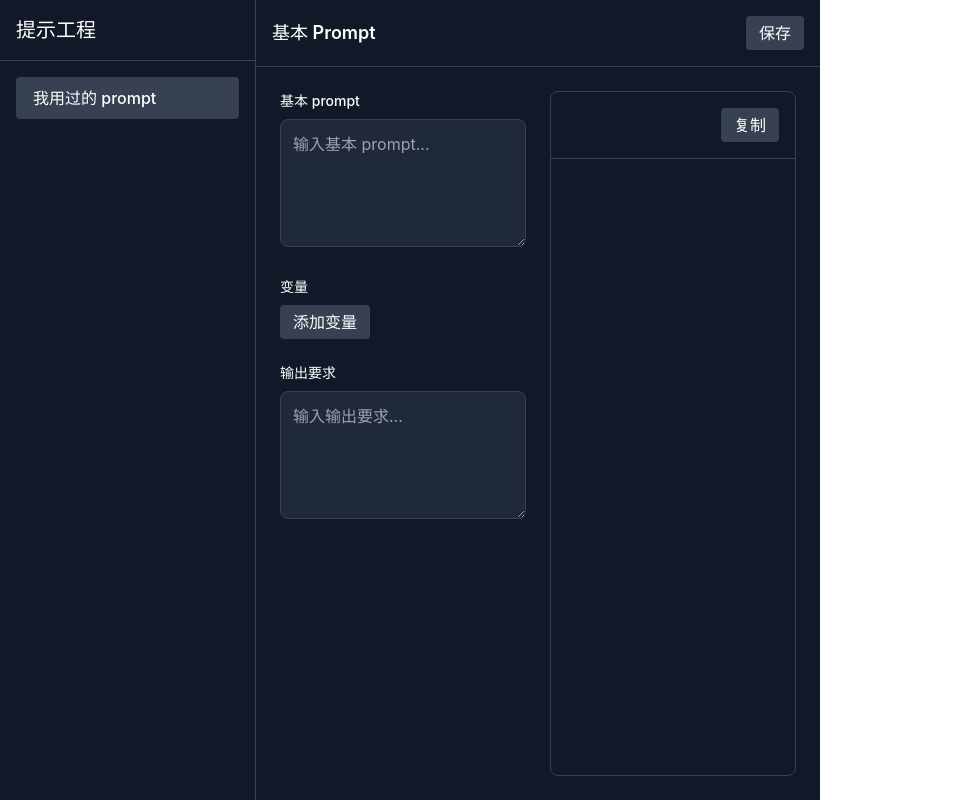
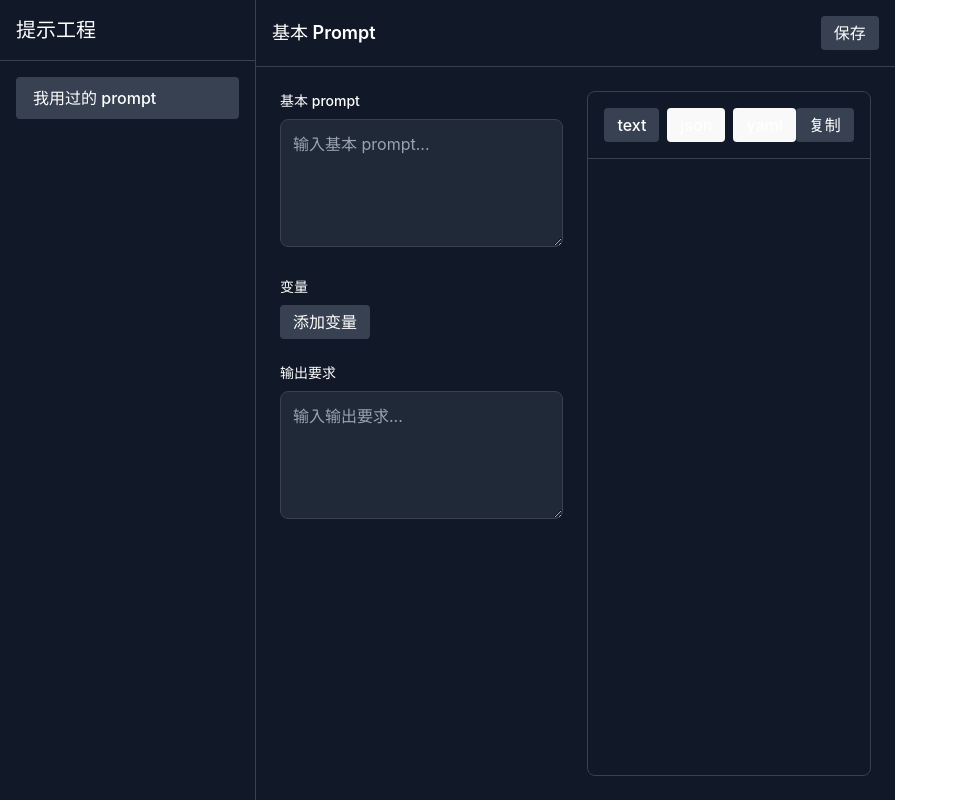
Before and after one commit to re0phimes/PromptSimpleManager, a Vue app: page / in a window 1280 px wide. Shown: the whole page, without its empty margins (0-958 px from the left). Built offline with nearby package versions, Linux system fonts and the light colour scheme.

Commit message:
fix: app中root div的class用了h-screen而不是h-full导致样式错误。

```diff
--- a/src/components/MainContent.vue
+++ b/src/components/MainContent.vue
@@ -46,10 +46,10 @@
     </div>
 
     <!-- Output Section -->
-      <div class="border border-gray-700 rounded-lg">
+    <div class="border border-gray-700 rounded-lg h-full">
       <div class="border-b border-gray-700 p-4 flex justify-between items-center">
         <div class="flex space-x-2">
-            <!-- <button
+          <button
             v-for="format in ['text', 'json', 'yaml']"
             :key="format"
             @click="store.setOutputFormat(format)"
@@ -57,13 +57,13 @@
             :class="store.outputFormat === format ? 'bg-gray-700' : 'hover:bg-gray-800'"
           >
             {{ format }}
-            </button> -->
+          </button>
         </div>
         <button class="px-3 py-1 rounded bg-gray-700 hover:bg-gray-600">
           复制
         </button>
       </div>
-        <div class="p-4">
+      <div class="p-4 h-full overflow-auto">
         <pre class="whitespace-pre-wrap">{{ store.output }}</pre>
       </div>
     </div>
```
Lines whose indentation alone changed are shown as unchanged.
